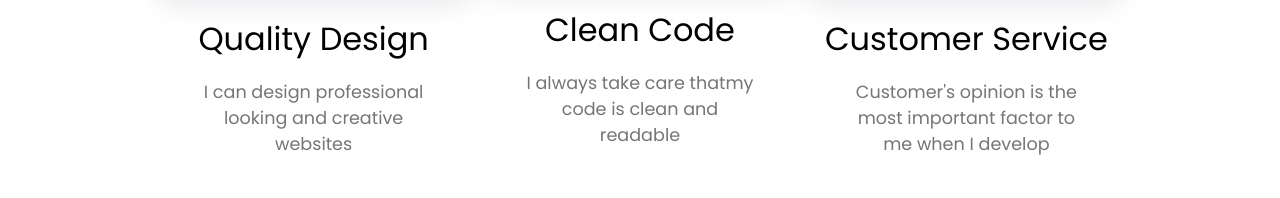
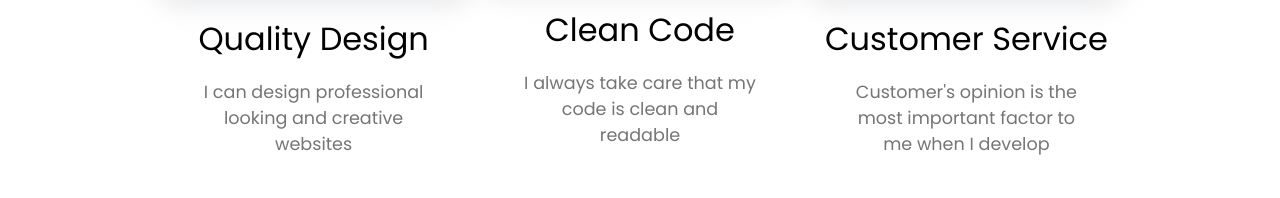
Before and after one commit to Brkic365/NewPortfolio, a Next.js app: page / in a window 1280 px wide. Shown: the part 1496-1694 px from the top of the page. Built offline with nearby package versions, Linux system fonts and the light colour scheme.

Commit message:
Fixed typos

```diff
--- a/pages/index.js
+++ b/pages/index.js
@@ -28,7 +28,7 @@ export default function Home() {
     },
     {
       name: "Clean Code",
-      desc: "I always take care thatmy code is clean and readable",
+      desc: "I always take care that my code is clean and readable",
       img: "code.svg",
     },
     {
@@ -126,7 +126,7 @@ export default function Home() {
               transition={{ x: { type: "tween" } }}
             >
               {
-                "Hello, I am Antonio Brkic! I am based in Croatia and I had passion for coding ever since I was a child. I am a web developer specialized in creating best Real Estate, Hotel and Apartment websites. "
+                "Hello, I am Antonio Brkic! I am based in Croatia and I had a passion for coding ever since I was a child. I am a web developer specializing in creating the best Real Estate, Hotel, and Apartment websites."
               }
             </motion.p>
           </div>
```
